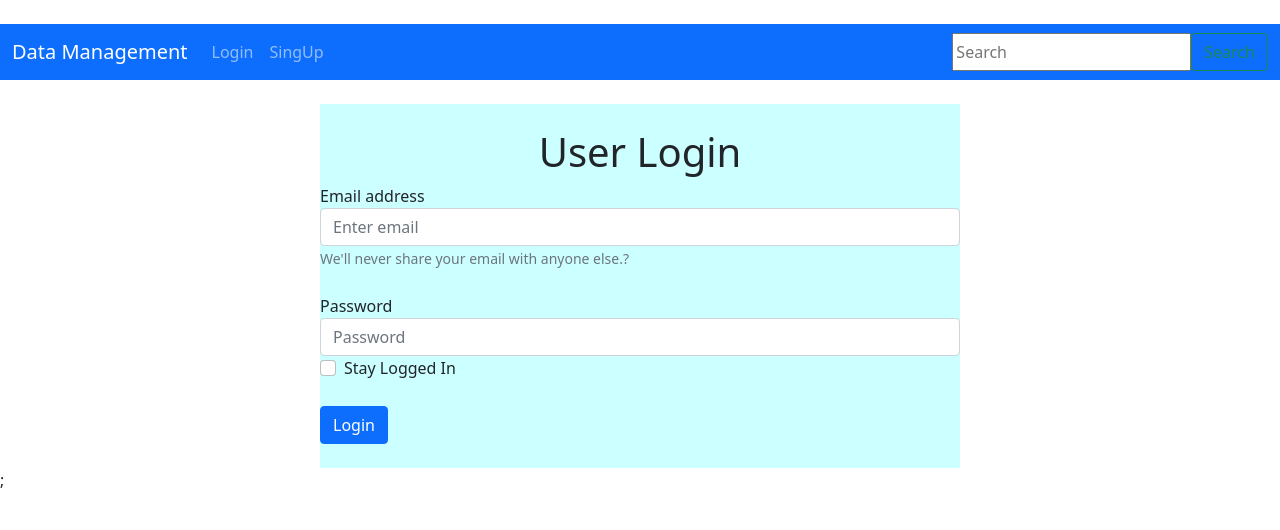
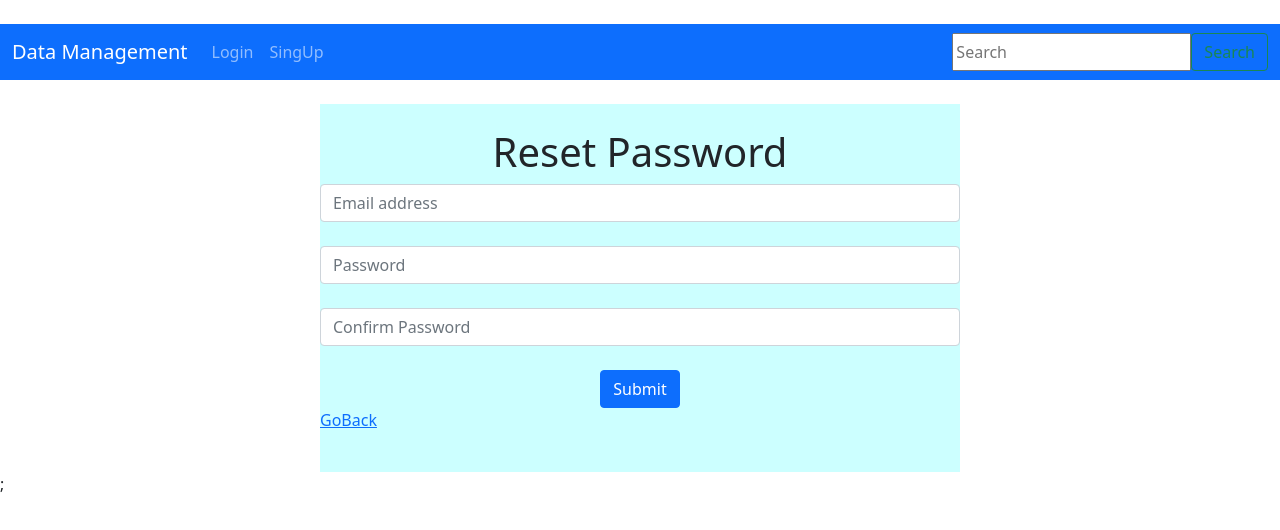
Before and after one commit to Niranjay/MernStack, a React (Create React App) app: page /forgot in a window 1280 px wide. Before the commit this address led to /login. Shown: the top 530 px of the page. Built offline with nearby package versions, Linux system fonts and the light colour scheme.

Commit message:
Forgot Password

```diff
--- a/src/App.js
+++ b/src/App.js
@@ -20,6 +20,8 @@ import { useNavigate } from 'react-router-dom';
 import Protected from './components/pages/Protected';
 import MyState from './components/context/MyState';
 import ErrPage from './components/pages/ErrPage';
+// import { ForgotPass } from './components/pages/ForgotPass';
+import ResetPass from './components/pages/ResetPass';
 // import {MyNewContxt} from './components/context/MyNewContxt';
 
 
@@ -45,6 +47,7 @@ const navigate = useNavigate()
         <Route path="/home" element={<Home/>} />
         <Route  exact path="/logout"  element={<Logout/>} />
         <Route path="*"  element={<ErrPage/>} />
+        <Route path = "/forgot" element={<ResetPass /> }/>
         {/* <Route navi */}
 
         {/* <Route element={</ErrPage>} /> */}
--- /dev/null
+++ b/src/components/pages/ForgotPass.js
@@ -0,0 +1,49 @@
+import { React, useEffect, createContext, useContext, useState } from 'react'
+import { useNavigate } from 'react-router-dom'
+import { ToastContainer, toast } from 'react-toastify';
+import 'react-toastify/dist/ReactToastify.css';
+import MyNavbar from '../layout/MyNavbar';
+import { NavLink } from 'react-router-dom';
+
+function ForgotPass(){
+    const [email, setEmail] = useState("");
+
+    // function call on onclick
+    const resetForgot = async (e) => {
+        e.preventDefault();
+        const forgotData= await fetch("http://localhost:5000/getstu",
+        {
+            method: 'GET',
+            headers: { 'Content-Type': 'application/json' },
+            body: JSON.stringify({email})
+        });
+
+        const data = await resetForgot.json();
+        console.log("User Info For Password Reset...", data)
+    }
+
+    return (
+        <>
+        <MyNavbar />
+        <br></br>
+
+        <div className="col-sm-6 offset-sm-3" style={{ backgroundColor: "#cff" }}>
+            <br />
+            <center > <h1>User Login</h1></center >
+            <form>
+                <div className="form-group">
+                    <label >Email address</label>
+                    <input type="text" className='form-control' placeholder="Enter email" name="email" value={email} onChange={(e) => { setEmail(e.target.value) }} />
+                </div>
+                <br />
+               <center> <button className="btn btn-primary btn-block" onClick={resetForgot} >Submit</button></center>
+                <p ><NavLink to="/">Forgot Password?x</NavLink></p>
+            </form>
+            <br />
+        </div>
+    </>
+    );
+
+};
+
+export default ForgotPass
--- a/src/components/pages/Home.js
+++ b/src/components/pages/Home.js
@@ -40,7 +40,7 @@ function Home (){
                 <h1>Welcome {lname} , this is home page</h1>
                 <p>Want to see Vedio, paste vedio Link</p>
                 <div  className='container-fluid' center>
-                <input  type="Text" name='vUrl' value={vUrl} placeholder='Enter Vedio Link/URL to play this' onChange={(e) => { setVurl(e.target.value) }}  />
+                <input className='' type="Text" name='vUrl' value={vUrl} placeholder='Enter Vedio Link/URL to play this' onChange={(e) => { setVurl(e.target.value) }}  />
                 {/* <button className='btn btn-primary' >Go</button> */}
                 <br/><br/><br/><br/>
 
--- a/src/components/pages/LoginUser.js
+++ b/src/components/pages/LoginUser.js
@@ -3,6 +3,7 @@ import { useNavigate } from 'react-router-dom'
 import { ToastContainer, toast } from 'react-toastify';
 import 'react-toastify/dist/ReactToastify.css';
 import MyNavbar from '../layout/MyNavbar';
+import { NavLink } from 'react-router-dom';
 
 function LoginUser() {
     // const { luser, setLuser } = useContext(MyNewContxt)
@@ -16,6 +17,8 @@ function LoginUser() {
             navigate("/home")
         }
     }, [])
+
+    // Login async Function
     const login = async (e) => {
         e.preventDefault();
         const res = await fetch("http://localhost:5000/login",
@@ -71,7 +74,8 @@ function LoginUser() {
                         <label className="form-check-label" for="exampleCheck1">Stay Logged In</label>
                     </div>
                     <br />
-                    <button className="btn btn-primary" onClick={login}>Login</button>
+                    <button className="btn btn-primary btn-block" onClick={login}>Login</button>
+                    <p ><NavLink to="/forgot">Forgot Password?</NavLink></p>
                 </form>
                 <br />
             </div>
--- /dev/null
+++ b/src/components/pages/ResetPass.js
@@ -0,0 +1,53 @@
+import { React, useEffect, createContext, useContext, useState } from 'react'
+import { useNavigate } from 'react-router-dom'
+import { ToastContainer, toast } from 'react-toastify';
+import 'react-toastify/dist/ReactToastify.css';
+import MyNavbar from '../layout/MyNavbar';
+import { NavLink } from 'react-router-dom';
+
+function ResetPass(){
+    const [email, setEmail] = useState("");
+    const [password, setPassword] = useState("");
+
+    // function call on onclick
+    const resetForgot = async (e) => {
+        e.preventDefault();
+        const forgotData= await fetch("http://localhost:5000/getstu",
+        {
+            method: 'GET',
+            headers: { 'Content-Type': 'application/json' },
+            body: JSON.stringify({email})
+        });
+
+        const data = await resetForgot.json();
+        console.log("User Info For Password Reset...", data)
+    }
+
+    return (
+        <>
+        <MyNavbar />
+        <br></br>
+
+        <div className="col-sm-6 offset-sm-3" style={{ backgroundColor: "#cff" }}>
+            <br />
+            <center > <h1>Reset Password</h1></center >
+            <form>
+                <div className="form-group">
+
+                    <input type="text" className='form-control' placeholder="Email address" name="email" value={email} onChange={(e) => { setEmail(e.target.value) }} />
+                    <br/>
+                    <input type="text" className='form-control' placeholder="Password" name="Password"  onChange={(e) => { setEmail(e.target.value) }} />
+                    <br/>
+                    <input type="text" className='form-control' placeholder="Confirm Password" name="Password"  onChange={(e) => { setEmail(e.target.value) }} />
+                </div>
+                <br />
+               <center> <button className="btn btn-primary btn-block" onClick={resetForgot} >Submit</button></center>
+                <p ><NavLink to="/">GoBack</NavLink></p>
+            </form>
+            <br />
+        </div>
+    </>
+    );
+
+};
+export default ResetPass
```
